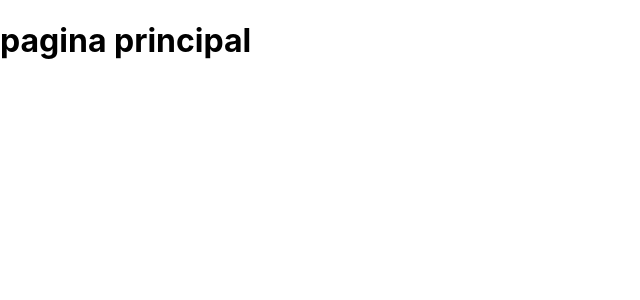
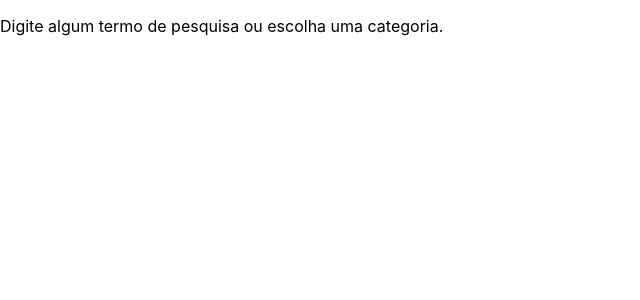
Before and after one commit to netoelix/online-store, a React (Vite) app: page / in a window 1280 px wide. Shown: the top 300 px of the page, without its empty margins (0-640 px from the left). Built offline with nearby package versions, Linux system fonts and the light colour scheme.

Commit message:
Requisito 02

```diff
--- a/src/App.tsx
+++ b/src/App.tsx
@@ -4,15 +4,11 @@ import Home from './pages/home';
 
 function App() {
   return (
-    <h1>pagina principal</h1>
-    // <Routes>
-    //   {/* <Route path="/" element={ <Layout /> }> */}
-    //     <Route index element={ <Home /> } />
-    //     {/* <Route path="/cart" element={ <Cart /> } /> */}
-    //     {/* <Route path="/coffees/:coffee" element={ <Coffee /> } /> */}
-    //   {/* </Route> */}
-    //   {/* <Route path="/*" element={ <NotFound /> } /> */}
-    // </Routes>
+    <Routes>
+      <Route path="/" element={ <Home /> } />
+      {/* <Route path="/cart" element={ <Cart /> } /> */}
+      {/* <Route path="/coffees/:coffee" element={ <Coffee /> } /> */}
+    </Routes>
   );
 }
 
--- a/src/pages/home.tsx
+++ b/src/pages/home.tsx
@@ -1,12 +1,9 @@
-import { useNavigate } from 'react-router-dom';
-
 function Home() {
-  const navigate = useNavigate;
-
   return (
     <div className="home-page">
-      <p>Digite algum termo de pesquisa ou escolha uma categoria.</p>
-      <input id="search" type="text" />
+      <p data-testid="home-initial-message">
+        Digite algum termo de pesquisa ou escolha uma categoria.
+      </p>
     </div>
   );
 }
```
